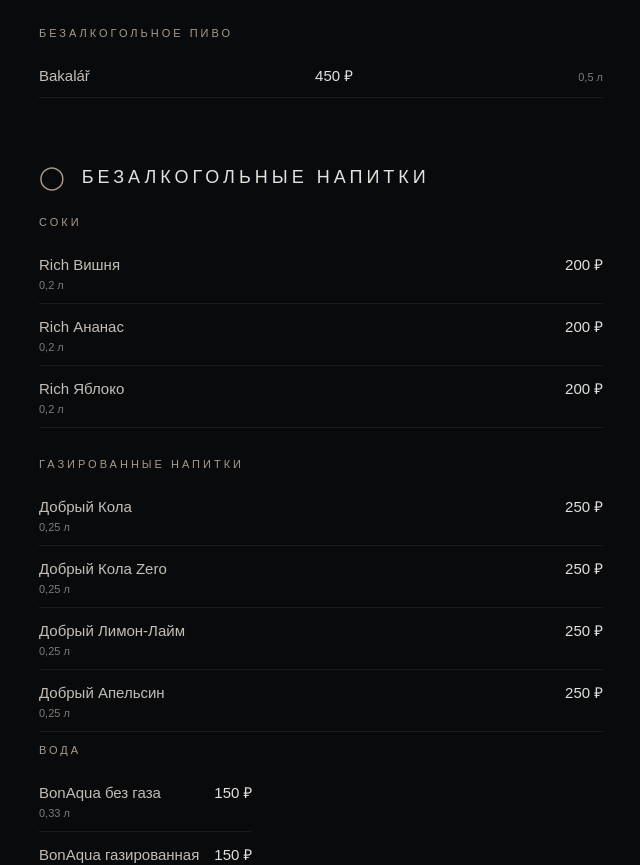
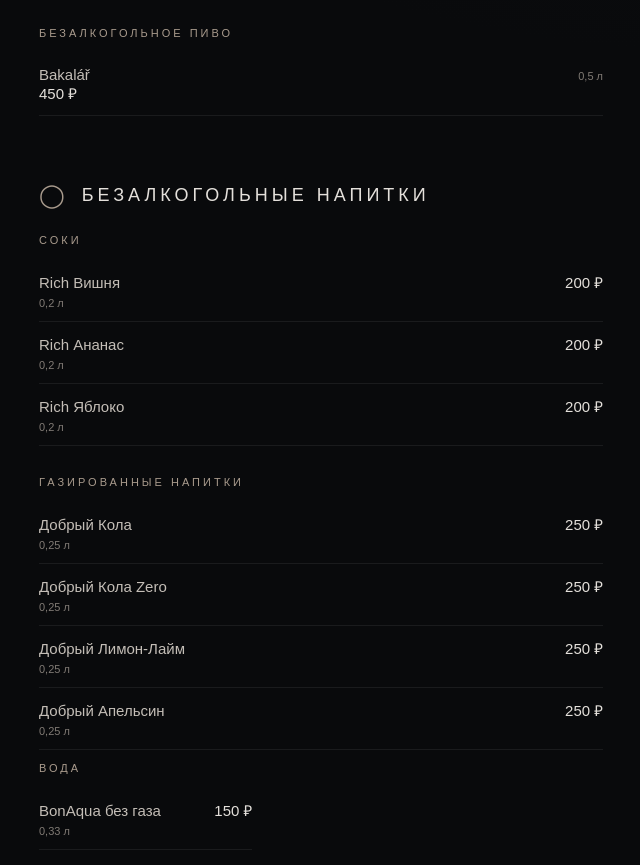
Before and after one commit to bogdanovruslan00-dev/aura-menu, a plain HTML site: page index.html in a window 1280 px wide. Shown: the part 3155-4020 px from the top of the page, without its empty margins (319-959 px from the left). Drawn offline with Linux system fonts and the light colour scheme.

Commit message:
Update index.html

```diff
--- a/index.html
+++ b/index.html
@@ -354,9 +354,8 @@
       <div class="item">
         <div class="item-main">
           <span class="name">Bakalář</span>
-          <span class="price">450 ₽</span>
           <div class="details">0,5 л</div></div>
-      </div>
+        <span class="price">450 ₽</span>      </div>
     </div>
 
   </section>
```
